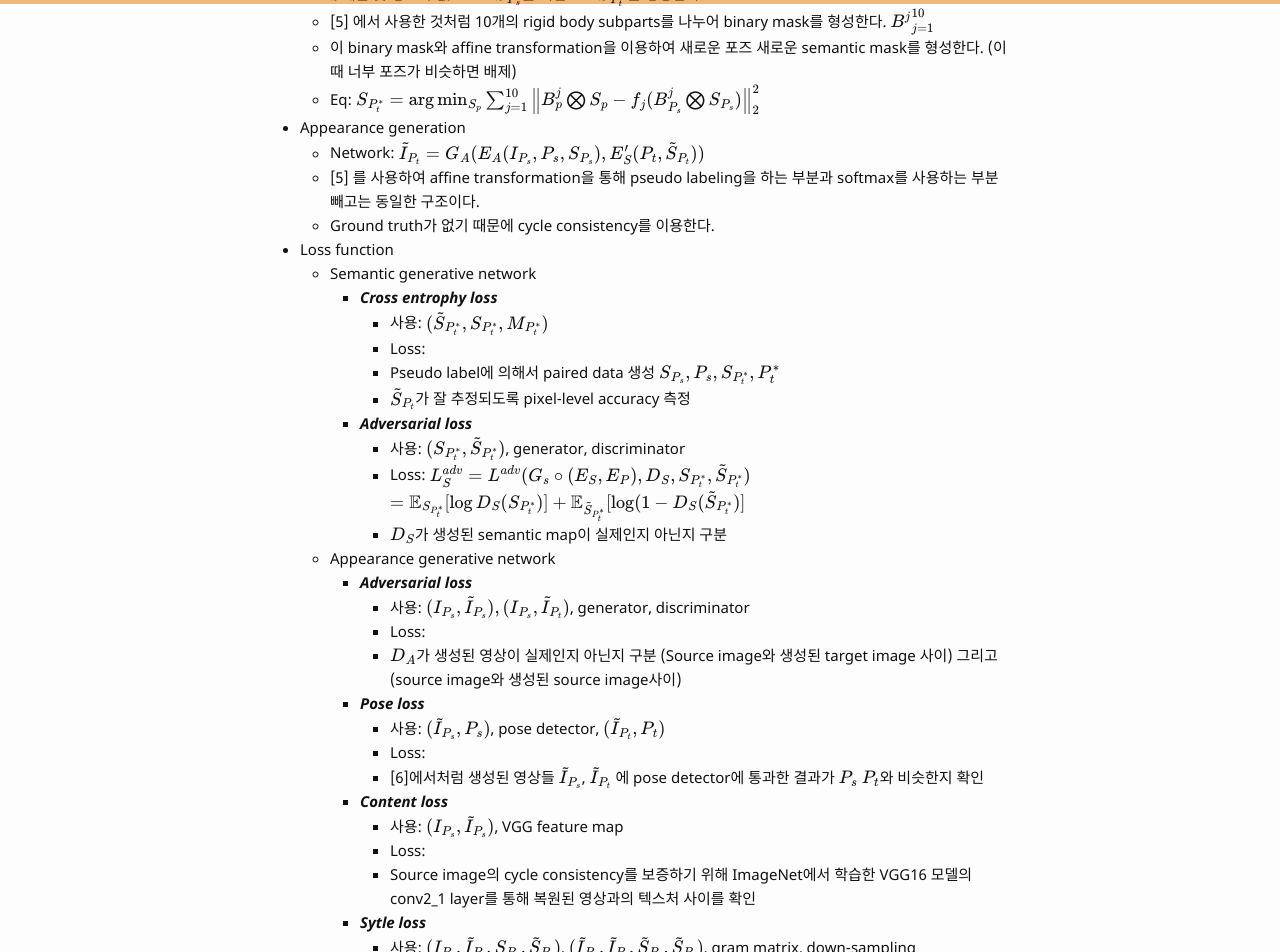
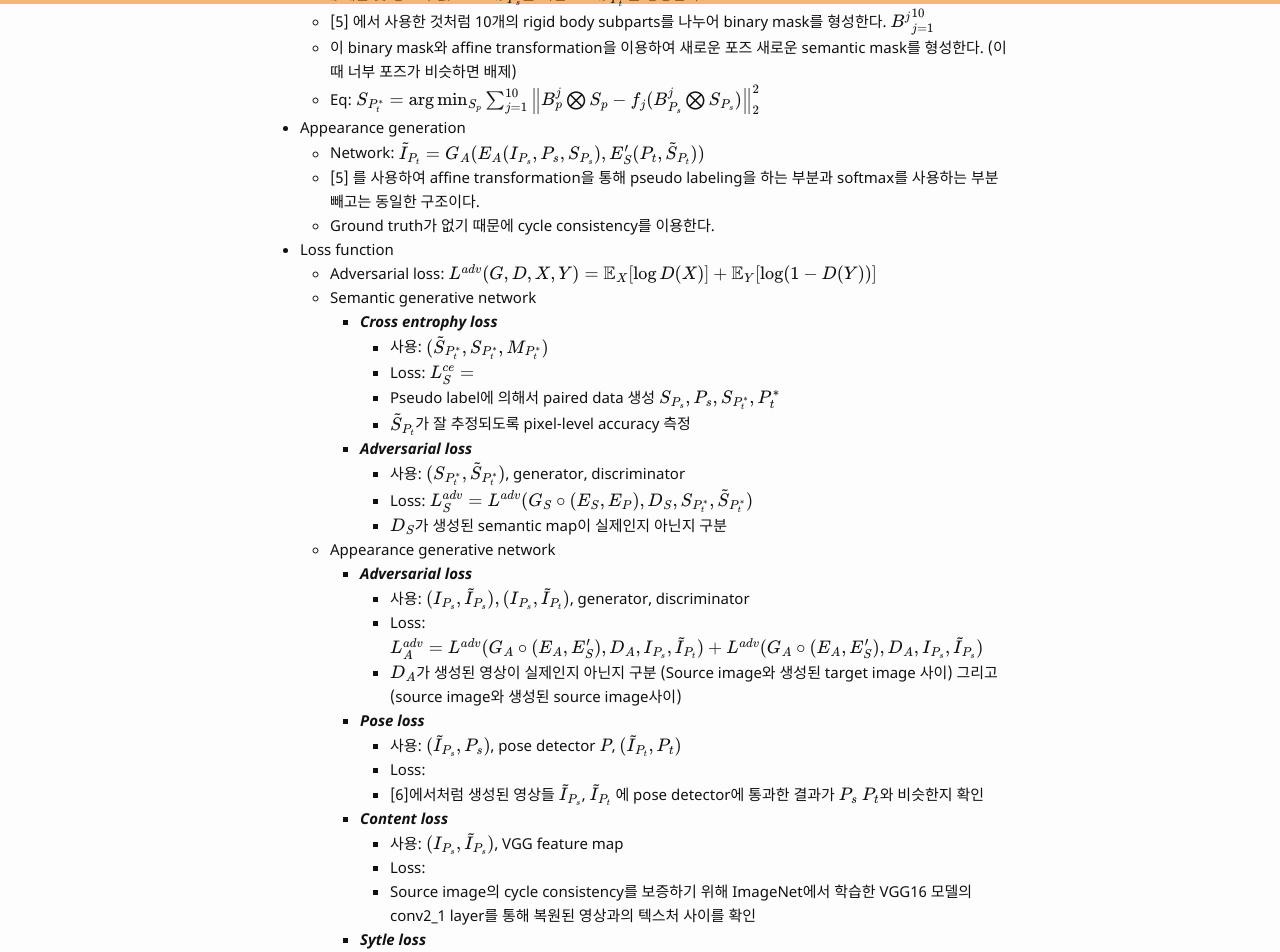
Before and after one commit to bismex/bismex.github.io, a Jekyll site: the page built from _posts/2019-05-30-SPT.md, in a window 1280 px wide and 1400 px high, scrolled down 2415 px. Shown: the top 952 px of the window. Built offline with Jekyll 4.4.1, drawn with Linux system fonts in a browser that asks for light colours; formulas are drawn with MathJax 3; some of the changed text lies outside the part shown.

Commit message:
Update 2019-05-30-SPT.md

```diff
--- a/_posts/2019-05-30-SPT.md
+++ b/_posts/2019-05-30-SPT.md
@@ -106,24 +106,24 @@ $$
   - [5] 를 사용하여 affine transformation을 통해 pseudo labeling을 하는 부분과 softmax를 사용하는 부분 빼고는 동일한 구조이다.
   - Ground truth가 없기 때문에 cycle consistency를 이용한다.
 - Loss function
+  - Adversarial loss: $$L^{adv} (G, D, X, Y) = \mathbb{E}_{X} [\log D(X)] + \mathbb{E}_{Y} [\log (1 - D(Y))]$$
   - Semantic generative network
     - ***Cross entrophy loss***
       - 사용: $$(\tilde{S}_{P^*_t}, S_{P^*_t}, M_{P^*_t})$$
-      - Loss:
+      - Loss: $$L^{ce}_S = $$
       - Pseudo label에 의해서 paired data 생성 $${S_{P_s}, P_s, S_{P^*_t}, P^*_t}$$
       - $$\tilde{S}_{P_t}$$가 잘 추정되도록 pixel-level accuracy 측정
     - ***Adversarial loss***
       - 사용: $$(S_{P^*_t}, \tilde{S}_{P^*_t})$$, generator, discriminator
-      - Loss: $$L^{adv}_S = L^{adv} (G_s \circ (E_S, E_P), D_S, S_{P^*_t}, \tilde{S}_{P^*_t})$$
-  $$ = \mathbb{E}_{S_{P^*_t}} [\log D_S (S_{P^*_t})] + \mathbb{E}_{\tilde{S}_{P^*_t}} [\log (1 - D_S (\tilde{S}_{P^*_t}) ]$$
+      - Loss: $$L^{adv}_S = L^{adv} (G_S \circ (E_S, E_P), D_S, S_{P^*_t}, \tilde{S}_{P^*_t})$$
       - $$D_S$$가 생성된 semantic map이 실제인지 아닌지 구분
   - Appearance generative network
     - ***Adversarial loss***
       - 사용: $$(I_{P_s}, \tilde{I}_{P_s}), (I_{P_s}, \tilde{I}_{P_t})$$, generator, discriminator
-      - Loss:
+      - Loss: $$L^{adv}_A = L^{adv} (G_A \circ (E_A, E'_S), D_A, I_{P_s}, \tilde{I}_{P_t}) + L^{adv} (G_A \circ (E_A, E'_S), D_A, I_{P_s}, \tilde{I}_{P_s})$$
       - $$D_A$$가 생성된 영상이 실제인지 아닌지 구분 (Source image와 생성된 target image 사이) 그리고 (source image와 생성된 source image사이)
     - ***Pose loss***
-      - 사용: $$(\tilde{I}_{P_s}, P_s)$$, pose detector, $$(\tilde{I}_{P_t}, P_t)$$
+      - 사용: $$(\tilde{I}_{P_s}, P_s)$$, pose detector $$\mathit{P}$$, $$(\tilde{I}_{P_t}, P_t)$$
       - Loss:
       - [6]에서처럼 생성된 영상들 $$\tilde{I}_{P_s}$$, $$\tilde{I}_{P_t}$$ 에 pose detector에 통과한 결과가 $$P_s$$ $$P_t$$와 비슷한지 확인
     - ***Content loss***
@@ -137,8 +137,9 @@ $$
       - [6]은 pose joint의 텍스처가 유지되도록 patch-sytle loss를 제안하였으나 joint주변 텍스쳐는 자세에 따라서 변한다는 것과 main 몸통 부분의 텍스처는 무시된다는 문제점을 갖음
       -
     - ***Face loss***
-      - 사용: $$(I_{P_s}, \tilde{I}_{P_t})$$, $$(I_{P_s}, \tilde{I}_{P_s})$$, face extraction
-      - Loss:
+      - 사용: $$(I_{P_s}, \tilde{I}_{P_t})$$, $$(I_{P_s}, \tilde{I}_{P_s})$$, face extraction $$\mathit{F}$$
+      - Loss: $$L^{face}_A = L^{adv} (G_A \circ (E_A, E'_S), D_F, \mathit{F}(I_{P_s}), \mathit{F}(\tilde{I}_{P_t})) + L^{adv} (G_A \circ (E_A, E'_S), D_F, \mathit{F}(I_{P_s}), \mathit{F}(\tilde{I}_{P_s}))$$
+      - $$D_S$$가 생성된 semantic map이 실제인지 아닌지 구분
       - (Source image와 생성된 target image 사이) 그리고 (source image와 생성된 source image 사이)에서 얼굴 특징이 비슷한지 확인
       - Market-1501에서는 해상도가 낮아 적용하지 않음
 
```
